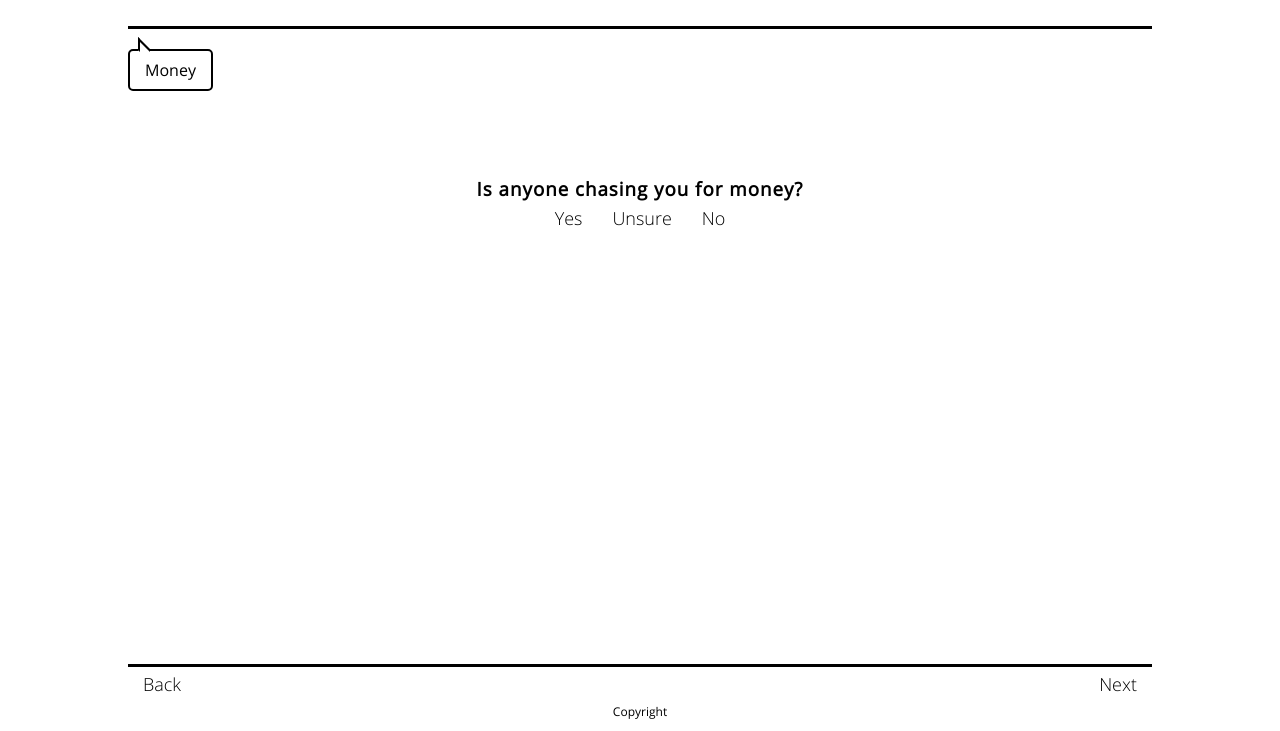
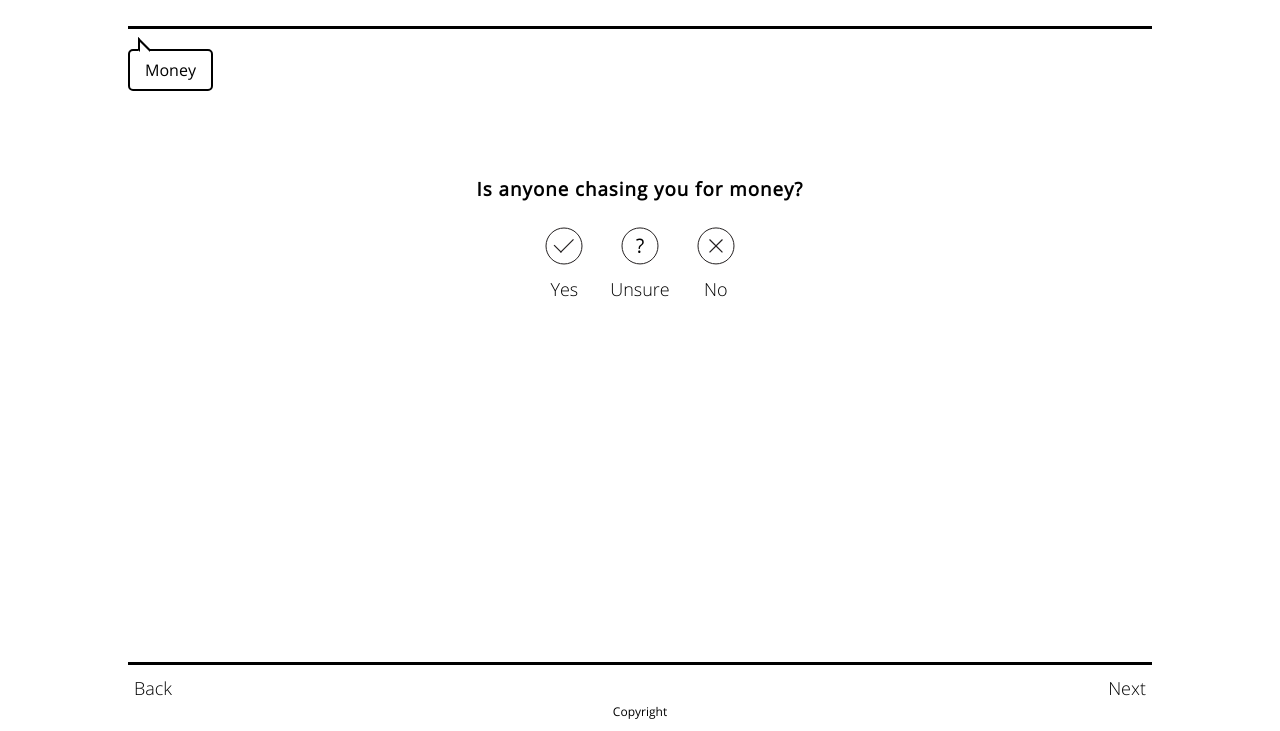
Before and after one commit to LegalCheck/main, a React app: page / in a window 1280 px wide. Both pictures are taken after a click on the button "START!". Shown: the part 69-800 px from the top of the page. Built offline with nearby package versions, Linux system fonts and the light colour scheme.

Commit message:
images added

```diff
--- a/public/main.css
+++ b/public/main.css
@@ -95,6 +95,7 @@ header {
 	border: solid #CAFFEE 3px;
 	float: right;
 	color: #FFFFFF;
+	cursor: pointer;
 	font-size: 40px;
     box-shadow: none;
 	background: #65CCAA;
@@ -127,6 +128,31 @@ header {
 	margin: 70px 0 0 0;
 }
 
+.quizAnswerContainer {
+	display: -webkit-box;
+	display: flex;
+	margin: 25px 0 0 0;
+	-webkit-box-pack: center;
+	        justify-content: center;
+}
+
+.quizAnswerButton {
+    display: -webkit-box;
+    display: flex;
+	cursor: pointer;
+	-webkit-box-align: center;
+	        align-items: center;
+    margin: 0 10px 0 10px;
+    -webkit-box-orient: vertical;
+    -webkit-box-direction: normal;
+            flex-direction: column;
+}
+
+.answerImage {
+	width: 40px;
+	height: 40px;
+}
+
 .quizBottomNav {
 	width: 80%;
 	bottom: 30px;
@@ -151,7 +177,7 @@ input[type=button] {
     border:0 none;
     cursor:pointer;
     font-size: 18px;
-    padding:5px 15px;
+    margin: 10px 0 0 0;
     background-repeat:no-repeat;
     background-color: Transparent;
 	font-family: 'OpenSans-Light', sans-serif;
@@ -163,8 +189,7 @@ input[type=button] {
   color: black;
   height: 80px;
   position:relative;
-  -ms-flex-item-align: start;
-      align-self: flex-start;
+  align-self: flex-start;
 }
 
 .line {
--- a/src/components/homepage/buttons.js
+++ b/src/components/homepage/buttons.js
@@ -1,5 +1,4 @@
 import React from 'react'
-import Progress from '../../utilities/progress'
 
 const HomepageButtons = ({dispatch}) => (
   <div className="buttonContainer">
--- a/src/components/homepage/main.js
+++ b/src/components/homepage/main.js
@@ -1,14 +1,13 @@
 import React from 'react'
-import Legal from './legal'
 import HomepageButtons from './buttons'
 
 const HomepageMain = ({state, dispatch}) => (
   <div className="home">
-  	<img className="homeLogo" src="images/home-logo.svg"/>
+  	<img className="homeLogo" src="images/home-logo.svg" alt="Homepage logo"/>
     <h3 className="homeTitle">CAN THE LAW HELP ME?</h3>
     <div className="homeDescription">This Legal Checkup identifies potential legal issues and can be used to find out what a lawyer could help you with.</div>
     <HomepageButtons state={state} dispatch={dispatch} />
-    <img className="homeCLLogo" src="images/cl-logo.png"/>
+    <img className="homeCLLogo" src="images/cl-logo.png" alt="Community Law logo"/>
     <div className="homeDisclaimer">All of your answers will be confidential. Answering these questions does not make you a client of Community Law Wellington and Hutt Valley.</div>
   </div>
 )
--- a/src/components/index.js
+++ b/src/components/index.js
@@ -1,5 +1,4 @@
 import React from 'react'
-import { Col, Grid, PageHeader } from 'react-bootstrap' // See https://react-bootstrap.github.io/components.html
 import Header from './header'
 import Footer from './footer'
 import HomepageMain from './homepage/main'
--- a/src/components/quiz/main.js
+++ b/src/components/quiz/main.js
@@ -2,7 +2,6 @@ import React from 'react'
 import Options from './options'
 import QuestionText from './question'
 import ProgressBar from '../progressBar'
-import Progress from '../../utilities/progress'
 
 const QuizPage = ({state, dispatch}) => (
   <div className="quiz">
--- a/src/components/quiz/options.js
+++ b/src/components/quiz/options.js
@@ -15,34 +15,45 @@ const Options = ({state, dispatch}) => {
     let answerValue = "skip"
     return (
         <div>
-            <div>
-                <input type="button" name="answer" value="Yes" onClick={() => {
+            <div className="quizAnswerContainer">
+              <div className="quizAnswerButton" onClick={() => {
                         answerValue = "Yes"
                         var progress = getProgress('forward')
                         Progress(progress)
                         navigate(state, dispatch, answerValue)
-                    }}/>
-                <input type="button" name="answer" value="Unsure" onClick={() => {
+                    }}>
+                <img className="answerImage" src="images/yes.svg" alt="Yes icon"/>
+                <input type="button" name="answer" value="Yes"/>
+              </div>
+              <div className="quizAnswerButton" onClick={() => {
                         answerValue = "Unsure"
                         var progress = getProgress('forward')
                         Progress(progress)
                         navigate(state, dispatch, answerValue)
-                    }}/>
-                <input type="button" name="answer" value="No" onClick={() => {
+                    }}>
+                <img className="answerImage" src="images/unsure.svg" alt="Unsure icon"/>
+                <input type="button" name="answer" value="Unsure"/>
+              </div>
+              <div className="quizAnswerButton" onClick={() => {
                         answerValue = "No"
                         var progress = getProgress('forward')
                         Progress(progress)
                         navigate(state, dispatch, answerValue)
-                    }}/>
+                    }}>
+                <img className="answerImage" src="images/no.svg" alt="No icon"/>
+                <input type="button" name="answer" value="No"/>
+              </div>
             </div>
 
         <div className="quizBottomNav">
           <div className="quizDivider"></div>
                 <input className="prevButton" type="button" name="navigate" value="Back" onClick={() => {
-                    var progress = getProgress('back')
+                      var progress = getProgress('back')
                       Progress(progress)
-                      if (state.quizPosition === 0) return
-                      else {
+                      if (state.quizPosition === 0) {
+                          dispatch({type: 'START_QUIZ'})
+                          dispatch({type: 'START_OVER'})
+                      } else {
                           dispatch({type: 'ANSWER_QUESTION', payload: answerValue})
                           dispatch({type: 'NAVIGATE', payload: -1})
                       }
--- a/src/components/resultsPage/main.js
+++ b/src/components/resultsPage/main.js
@@ -1,7 +1,6 @@
 import React from 'react'
 import Options from './options'
 import Summary from './summary'
-import ProgressBar from '../progressBar'
 
 const SummaryPage = ({state, dispatch}) => (
   <div className="results">
```
Also changed, not shown: README.md, public/images/no.svg (added), public/images/unsure.svg (added), public/images/yes.svg (added).
